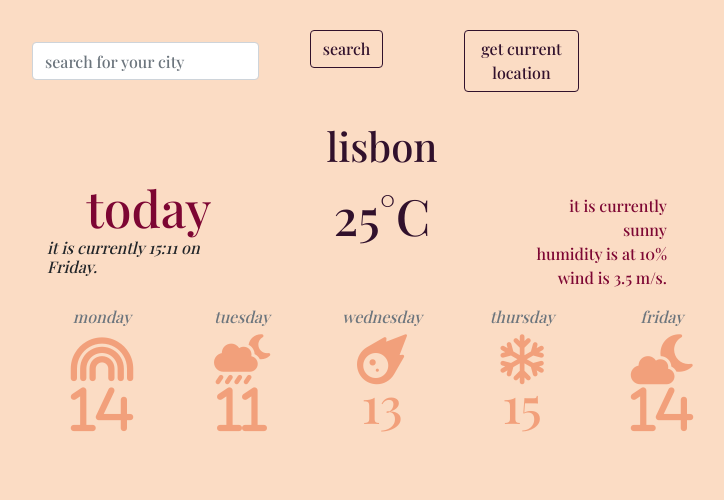
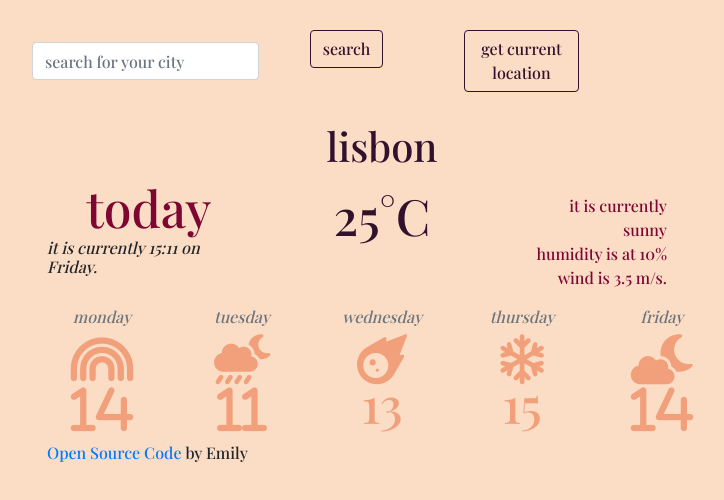
Before and after one commit to emllew/SheCodes-Plus-Weather-App-, a plain HTML site: page index.html in a window 1280 px wide. Shown: the whole page, without its empty margins (258-982 px from the left). Drawn offline with nearby package versions, Linux system fonts and the light colour scheme; a web font is replaced by a local one.

Commit message:
added link to source on GH

```diff
--- a/index.html
+++ b/index.html
@@ -116,6 +116,10 @@
 
 
     </div>
+<p>
+  <a href="https://github.com/emllew/SheCodes-Plus-Weather-App-" target="blank"> Open Source Code </a>  by Emily
+</p>
+
   </div>
 
   <script src="src/index.js">
```
